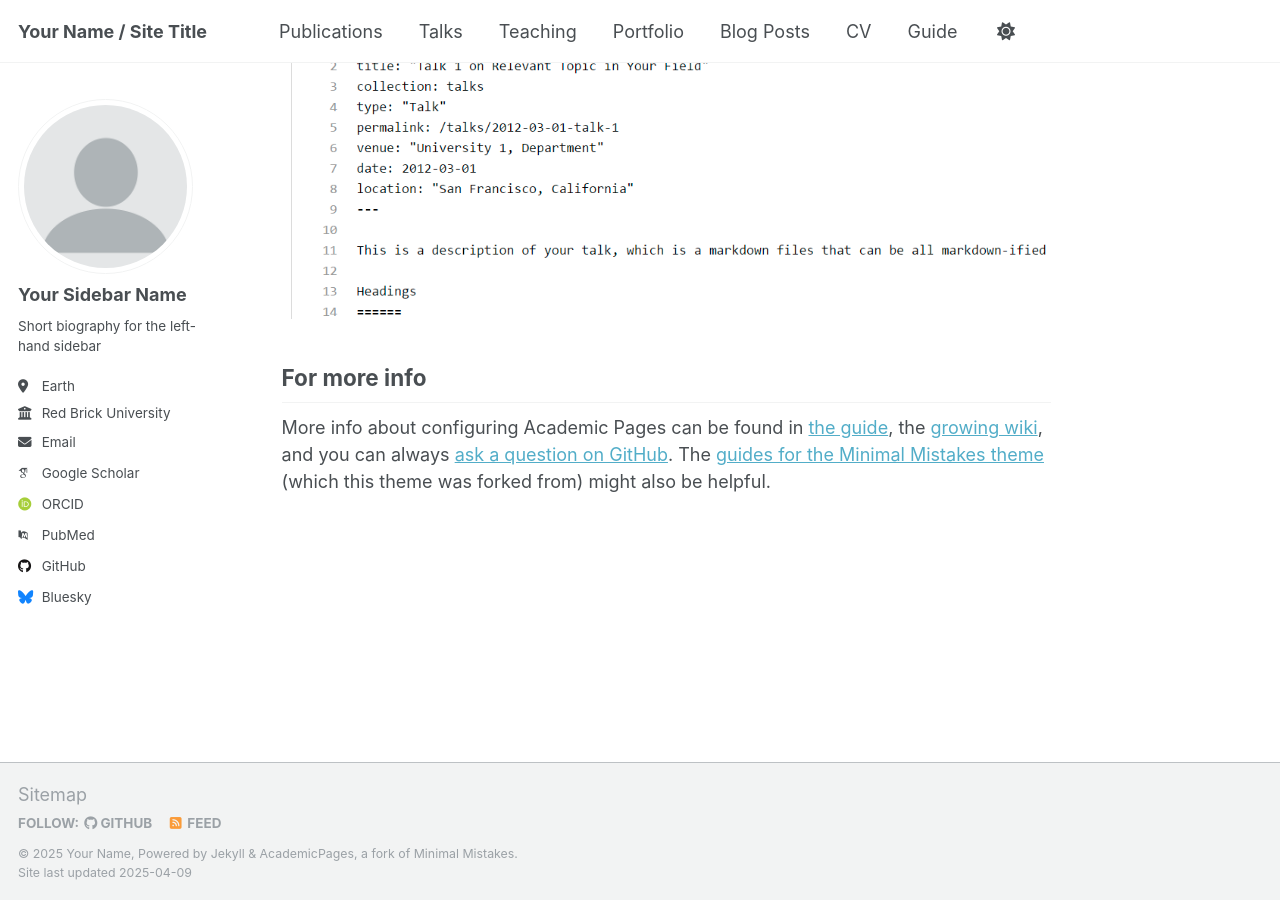
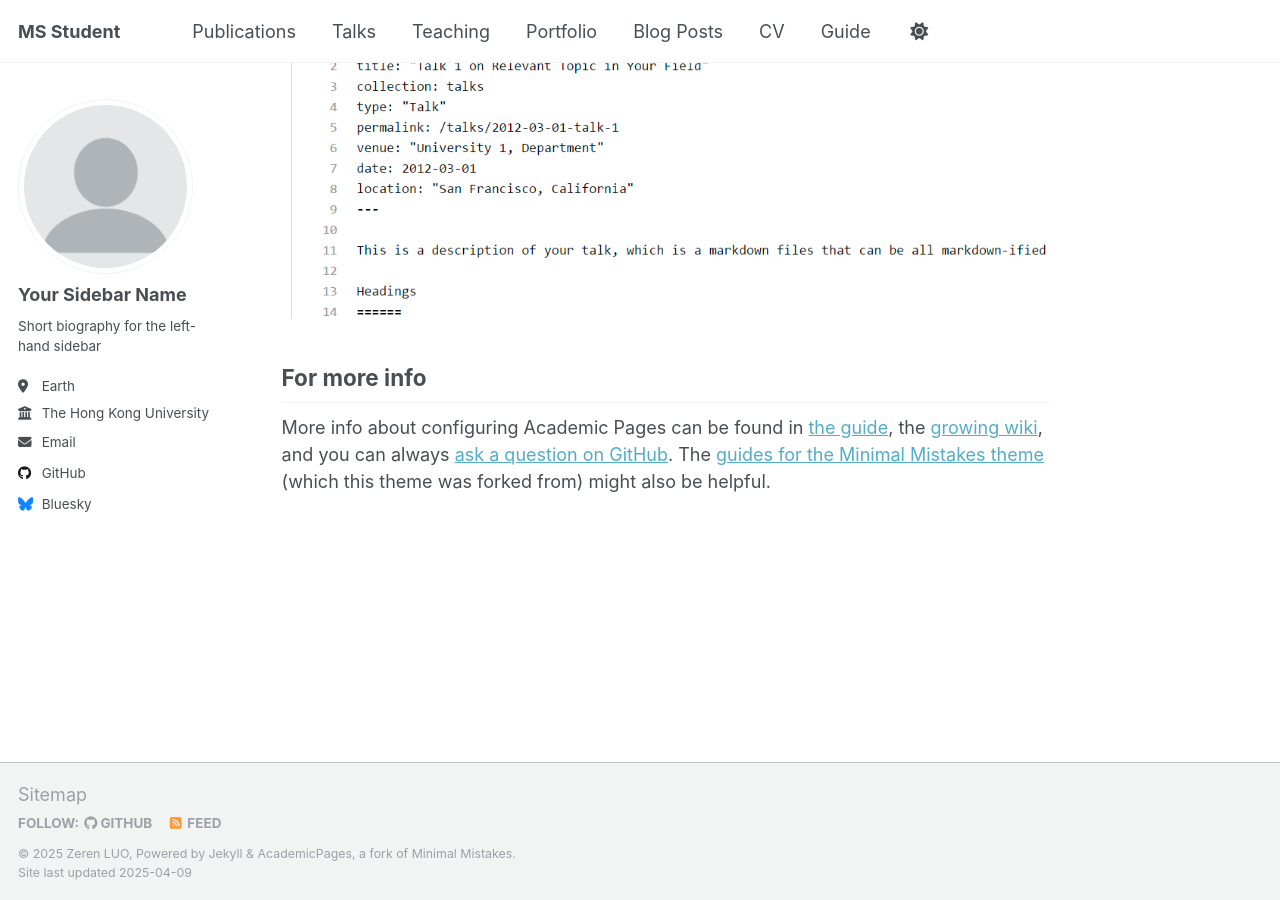
Before and after one commit to Zeren77/zeren77.github.io, a Jekyll site: the page built from _pages/about.md, in a window 1280 px wide and 900 px high, scrolled down 2636 px. Built offline with Jekyll 4.4.1, drawn with Linux system fonts in a browser that asks for light colours; some web fonts are replaced.

Commit message:
Update _config.yml

```diff
--- a/_config.yml
+++ b/_config.yml
@@ -9,11 +9,11 @@
 # Basic Site Settings
 locale                   : "en-US"
 site_theme               : "default"
-title                    : "Your Name / Site Title"
+title                    : "MS Student"
 title_separator          : "-"
-name                     : &name "Your Name"
+name                     : &name "Zeren LUO"
 description              : &description "personal description"
-url                      : https://academicpages.github.io # the base hostname & protocol for your site e.g. "https://[your GitHub username].github.io"
+url                      : https://zeren77.github.io # the base hostname & protocol for your site e.g. "https://[your GitHub username].github.io"
 baseurl                  : "" # the subpath of your site, e.g. "/blog"
 repository               : "academicpages/academicpages.github.io"
 
@@ -27,19 +27,19 @@ author:
   pronouns         : # example: "she/her"
   bio              : "Short biography for the left-hand sidebar"
   location         : "Earth"
-  employer         : "Red Brick University"
+  employer         : "The Hong Kong University of Science and Technology (Guangzhou)"
   uri              : # URL
-  email            : "none@example.org"
+  email            : "zluo416@connect.hkust-gz.edu.cn"
 
-  # Academic websites
-  arxiv            : # URL - Update with the correct link to your profile
-  googlescholar    : "https://scholar.google.com/citations?user=PS_CX0AAAAAJ"
-  impactstory      : # URL
-  orcid            : "http://orcid.org/yourorcidurl"
-  semantic         : # URL
-  pubmed           : "https://www.ncbi.nlm.nih.gov/pubmed/?term=john+snow"
-  researchgate     : # URL
-  scopus           : # URL
+  # # Academic websites
+  # arxiv            : # URL - Update with the correct link to your profile
+  # googlescholar    : "https://scholar.google.com/citations?user=PS_CX0AAAAAJ"
+  # impactstory      : # URL
+  # orcid            : "http://orcid.org/yourorcidurl"
+  # semantic         : # URL
+  # pubmed           : "https://www.ncbi.nlm.nih.gov/pubmed/?term=john+snow"
+  # researchgate     : # URL
+  # scopus           : # URL
 
   # Repositories and software development
   bitbucket        : # Username - Update with your username on the site
```
